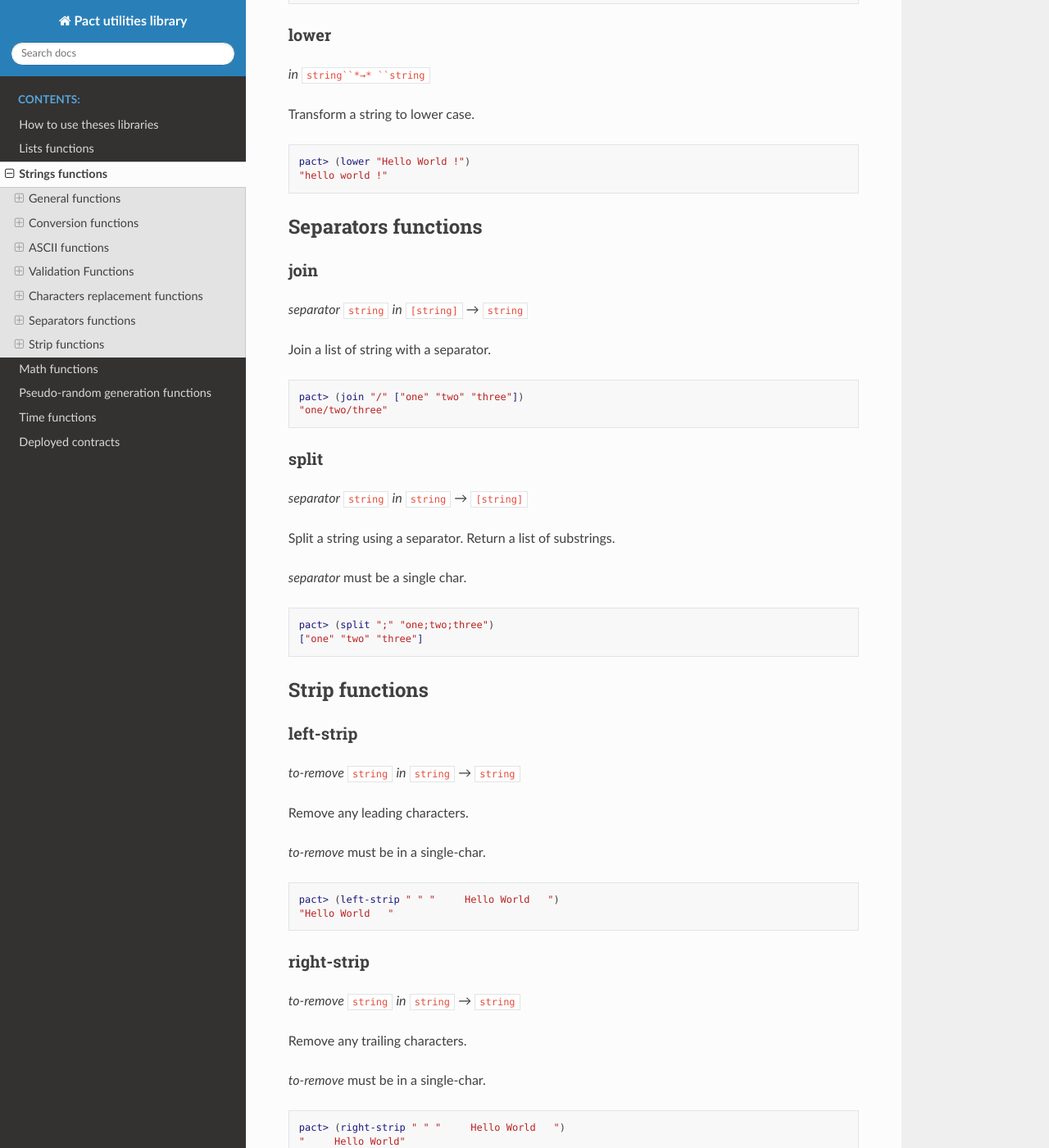
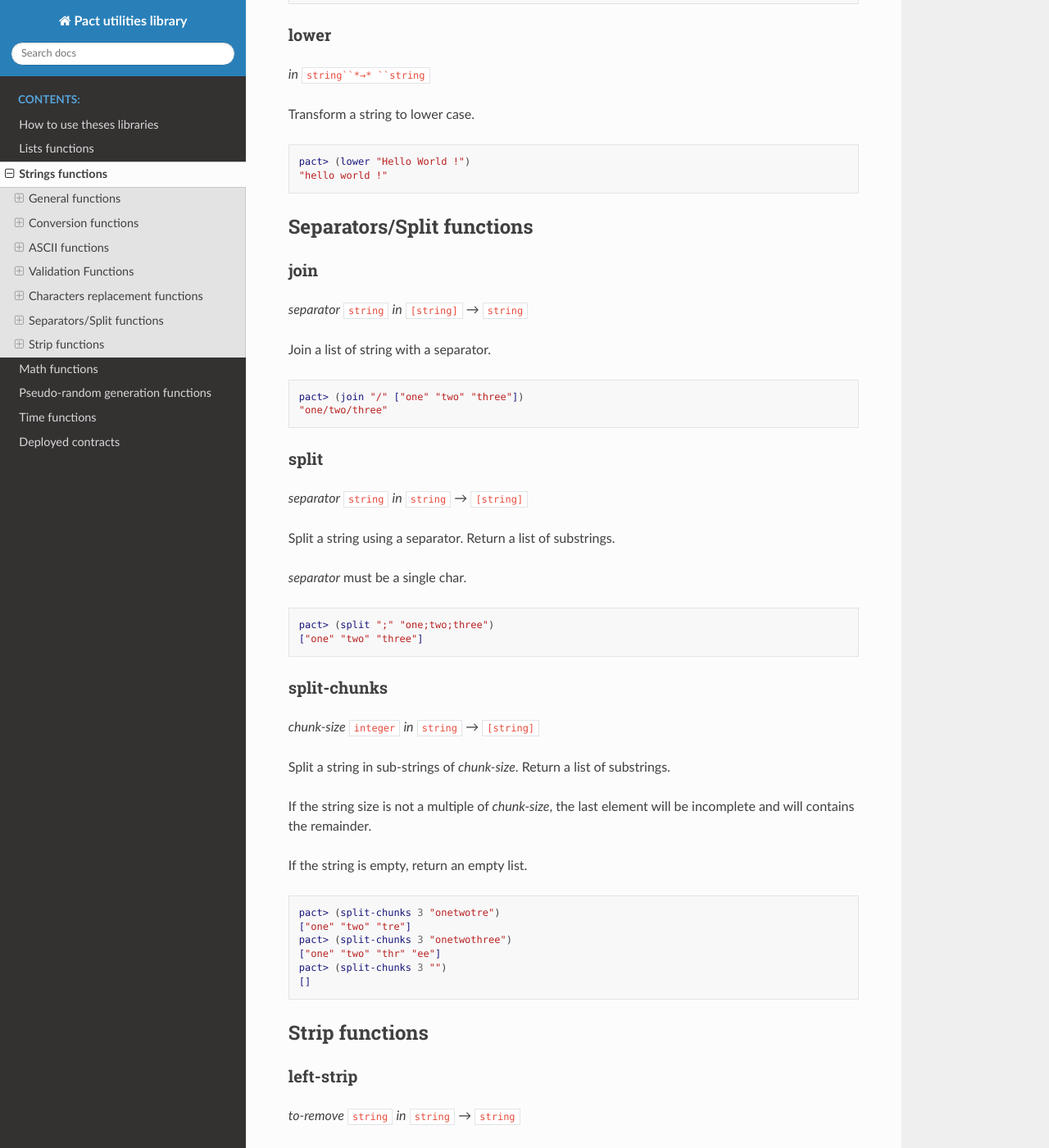
Before and after one commit to CryptoPascal31/pact-util-lib, a Sphinx documentation site: the page built from docs/source/util-strings.rst, in a window 1280 px wide and 1400 px high, scrolled down 5418 px. Shown: the whole window at 82% size. Built offline with Sphinx 7.4.7 and the Read the Docs theme 2.0.0, drawn with Linux system fonts in a browser that asks for light colours.

Commit message:
Add function split-chunks

```diff
--- a/docs/source/util-strings.rst
+++ b/docs/source/util-strings.rst
@@ -280,8 +280,8 @@ Transform a string to lower case.
   "hello world !"
 
 
-Separators functions
----------------------
+Separators/Split functions
+--------------------------
 
 join
 ~~~~
@@ -306,6 +306,27 @@ Split a string using a separator. Return a list of substrings.
 
   pact> (split ";" "one;two;three")
   ["one" "two" "three"]
+
+
+split-chunks
+~~~~~~~~~~~~
+*chunk-size* ``integer`` *in* ``string`` *→*  ``[string]``
+
+Split a string in sub-strings of *chunk-size*. Return a list of substrings.
+
+If the string size is not a multiple of *chunk-size*, the last element will be incomplete
+and will contains the remainder.
+
+If the string is empty, return an empty list.
+
+.. code:: lisp
+
+  pact> (split-chunks 3 "onetwotre")
+  ["one" "two" "tre"]
+  pact> (split-chunks 3 "onetwothree")
+  ["one" "two" "thr" "ee"]
+  pact> (split-chunks 3 "")
+  []
 
 
 
```
Also changed, not shown: README.md (+1 -0 lines), 2 other files.
